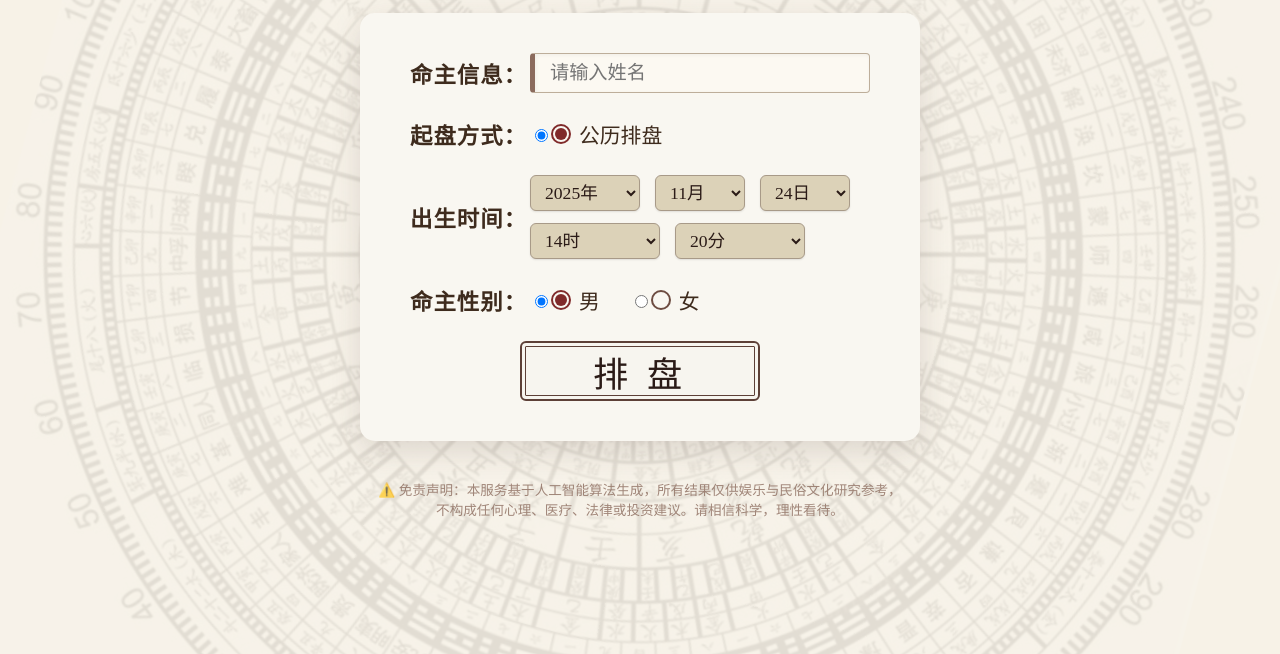
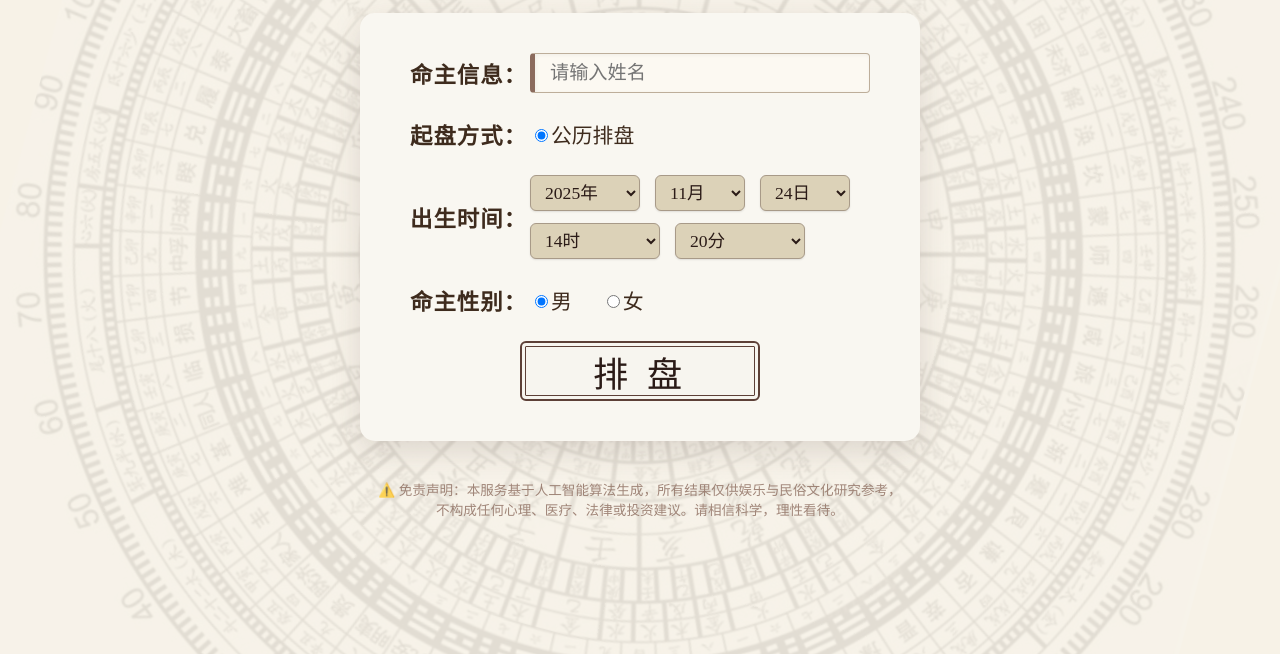
Before and after one commit to FuxiEngine/Fuxi_Engine, a plain HTML site: page index.html in a window 1280 px wide. Shown: the part 146-800 px from the top of the page. Drawn offline with Linux system fonts and the light colour scheme.

Commit message:
Add files via upload

```diff
--- a/index.html
+++ b/index.html
@@ -259,7 +259,7 @@
                 <div class="radio-group">
                     <label class="radio-item">
                         <input type="radio" name="calendar" checked>
-                        <span class="radio-mark"></span> 公历排盘
+                        </span> 公历排盘
                     </label>
                 </div>
             </div>
@@ -284,11 +284,11 @@
                 <div class="radio-group">
                     <label class="radio-item">
                         <input type="radio" name="gender" value="male" checked>
-                        <span class="radio-mark"></span> 男
+                        </span> 男
                     </label>
                     <label class="radio-item">
                         <input type="radio" name="gender" value="female">
-                        <span class="radio-mark"></span> 女
+                        </span> 女
                     </label>
                 </div>
             </div>
```
